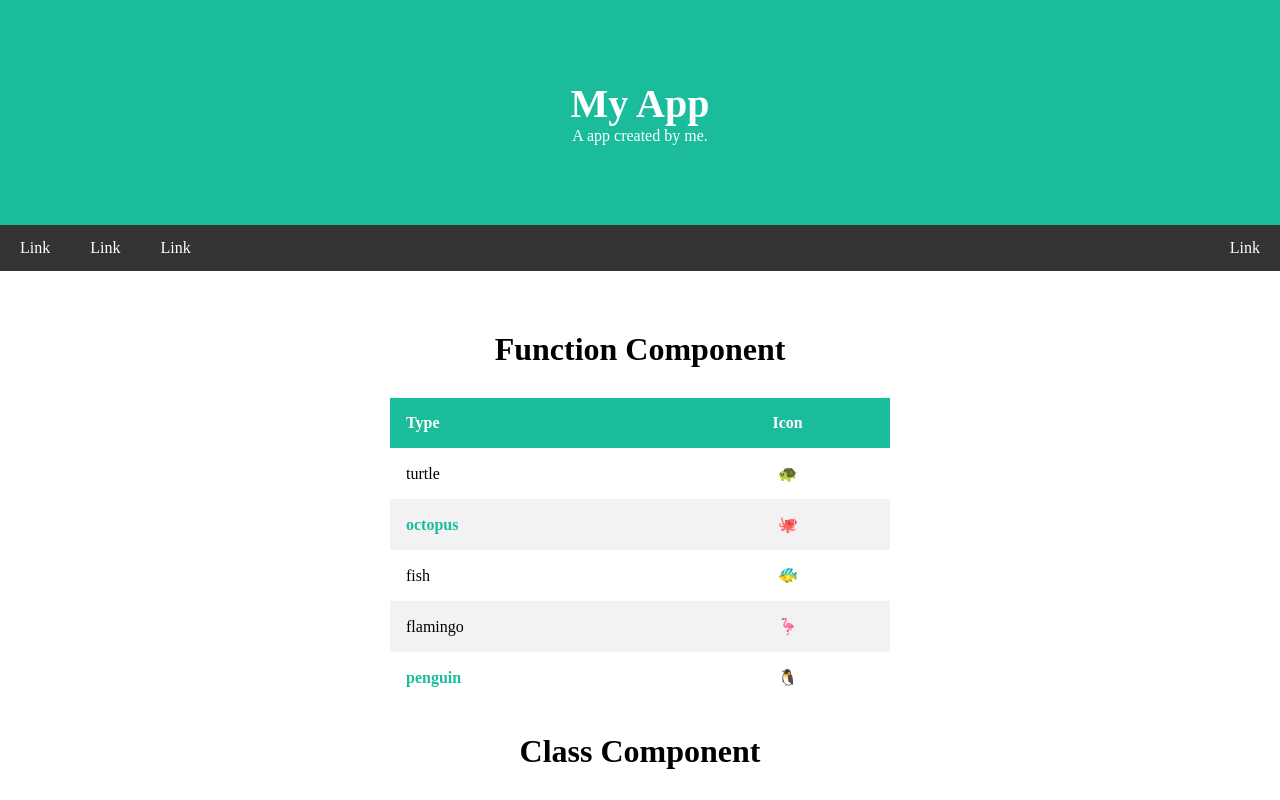
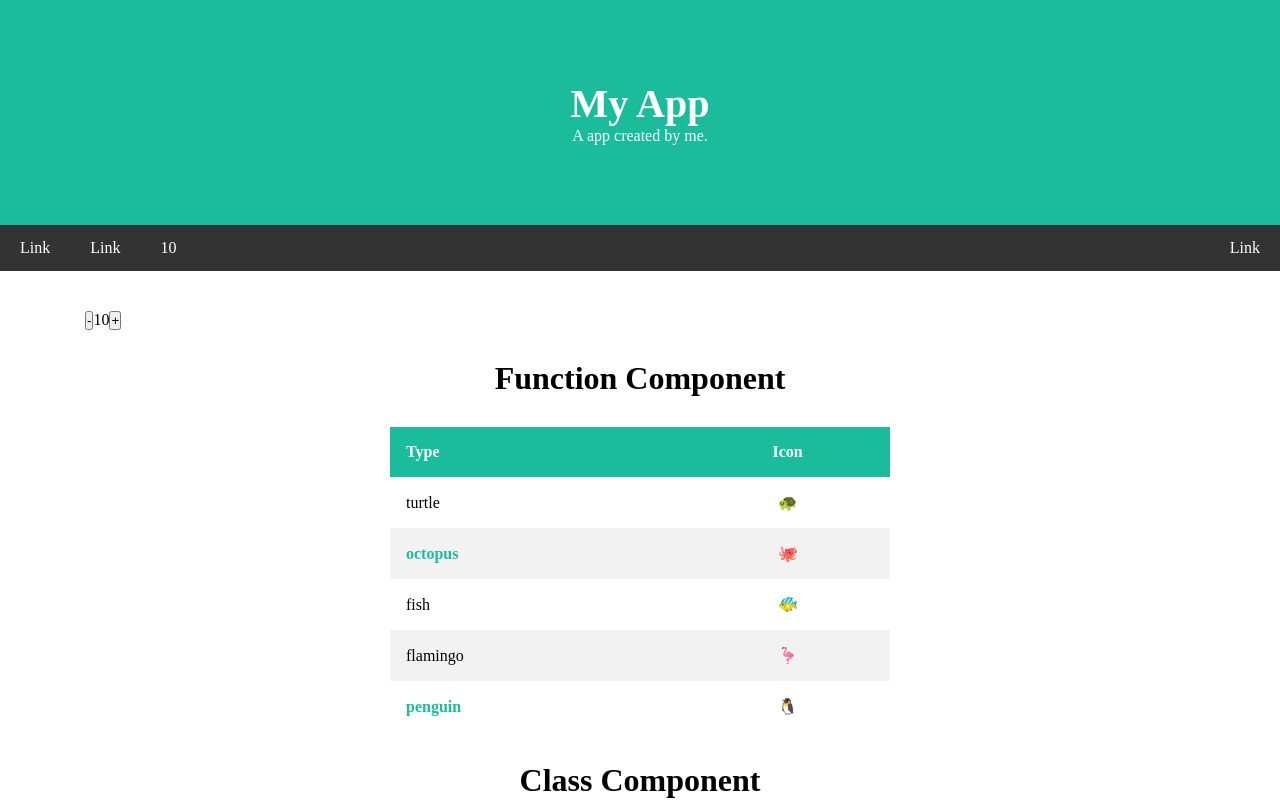
Before and after one commit to NataliaPylypenko/FrontEndPro_React, a React (Create React App) app: page / in a window 1280 px wide. Shown: the top 800 px of the page. Built offline with nearby package versions, Linux system fonts and the light colour scheme; the HTML template or start-up script is replaced by a standard one.

Commit message:
Counter Component

```diff
--- a/package.json
+++ b/package.json
@@ -10,6 +10,7 @@
     "react": "^18.2.0",
     "react-dom": "^18.2.0",
     "react-scripts": "5.0.1",
+    "sass": "^1.70.0",
     "styled-components": "^6.1.8",
     "web-vitals": "^2.1.4"
   },
--- a/src/App.js
+++ b/src/App.js
@@ -1,8 +1,8 @@
 import Header from "./layouts/Header";
-import ClassTable from "./components/Table/ClassTable";
 import Footer from "./layouts/Footer";
 import Navbar from "./layouts/Navbar";
-import FunctionTable from "./components/Table/FunctionTable";
+import { FunctionTable, ClassTable, Counter } from "./components";
+import React, {Component} from "react";
 
 const animals = [
     {type: `turtle`, icon: `🐢`},
@@ -12,17 +12,39 @@ const animals = [
     {type: `penguin`, icon: `🐧`}
 ];
 
-function App() {
+class App extends Component {
+    state = {
+        counter: 10
+    };
+
+    onClickPlus() {
+        this.setState({
+            counter: this.state.counter + 1
+        });
+    }
+
+    onClickMinus() {
+        this.setState({
+            counter: this.state.counter - 1
+        });
+    }
+
+    render() {
         return (
             <div className='wrapper'>
                 <div>
                     <Header />
-        <Navbar />
+                    <Navbar counter={this.state.counter} />
                 </div>
 
                 <div className="container">
+                    <Counter
+                        counter={this.state.counter}
+                        onClickPlusCounter={this.onClickPlus.bind(this)}
+                        onClickMinusCounter={this.onClickMinus.bind(this)}
+                    />
+
                     <FunctionTable listAnimals={animals} title='Function Component' />
-
                     <ClassTable list={animals} title='Class Component' />
                 </div>
 
@@ -30,5 +52,6 @@ function App() {
             </div>
         );
     }
+}
 
 export default App;
--- /dev/null
+++ b/src/components/counter/Counter.jsx
@@ -0,0 +1,15 @@
+import React, {Component} from 'react';
+import styles from './Counter.module.scss';
+
+export class Counter extends Component {
+
+    render() {
+        return (
+            <div className={styles.counter}>
+                <button onClick={this.props.onClickMinusCounter}>-</button>
+                <span>{this.props.counter}</span>
+                <button onClick={this.props.onClickPlusCounter}>+</button>
+            </div>
+        );
+    }
+}
--- /dev/null
+++ b/src/components/counter/Counter.module.scss
@@ -0,0 +1,3 @@
+.counter {
+  margin: 10px auto;
+}
--- /dev/null
+++ b/src/components/index.jsx
@@ -0,0 +1,3 @@
+export * from './counter/Counter';
+export * from './table/ClassTable';
+export * from './table/FunctionTable';
--- a/src/components/Table/ClassTable.jsx
+++ b/src/components/table/ClassTable.jsx
@@ -3,7 +3,7 @@ import styles from './Table.module.css';
 import { shuffle } from "../../utils/shuffle";
 import TableRow from "./TableRow";
 
-class ClassTable extends React.Component {
+export class ClassTable extends React.Component {
     constructor(props) {
         super(props);
     };
@@ -86,5 +86,3 @@ class ClassTable extends React.Component {
         )
     }
 }
-
-export default ClassTable
--- a/src/components/Table/FunctionTable.jsx
+++ b/src/components/table/FunctionTable.jsx
@@ -3,7 +3,7 @@ import TableRow from "./TableRow";
 import styles from './Table.module.css';
 import { shuffle } from "../../utils/shuffle";
 
-const FunctionTable = ({listAnimals, title}) => {
+export const FunctionTable = ({listAnimals, title}) => {
     const [look, setLook] = useState({
         color: '#000',
         fontWeight: 'normal',
@@ -85,5 +85,3 @@ const FunctionTable = ({listAnimals, title}) => {
         </>
     )
 };
-
-export default FunctionTable;
--- a/src/index.css
+++ b/src/index.css
@@ -11,7 +11,7 @@
   --fw-main: 400;
   --lh-main: 1.2;
 
-  /* Table color */
+  /* table color */
   --danger: #C71254;
   --warning: #F0C20C;
   --success: #6ECC39;
@@ -81,3 +81,7 @@
     padding-left: 10px;
   }
 }
+
+.active {
+  color: #1abc9c;
+}
--- a/src/layouts/Navbar.jsx
+++ b/src/layouts/Navbar.jsx
@@ -28,12 +28,12 @@ const NavbarContainer = styled.div`
   }
 `;
 
-export default function Navbar() {
+export default function Navbar({ counter }) {
     return (
         <NavbarContainer>
             <span>Link</span>
             <span>Link</span>
-            <span>Link</span>
+            <span>{counter}</span>
             <span className="right">Link</span>
         </NavbarContainer>
     );
```
Also changed, not shown: src/components/table/Table.module.css (renamed from src/components/Table/Table.module.css), src/components/table/TableRow.jsx (renamed from src/components/Table/TableRow.jsx), 1 other file (tests, documents, lock files or other folders). Lines whose indentation alone changed are shown as unchanged.
